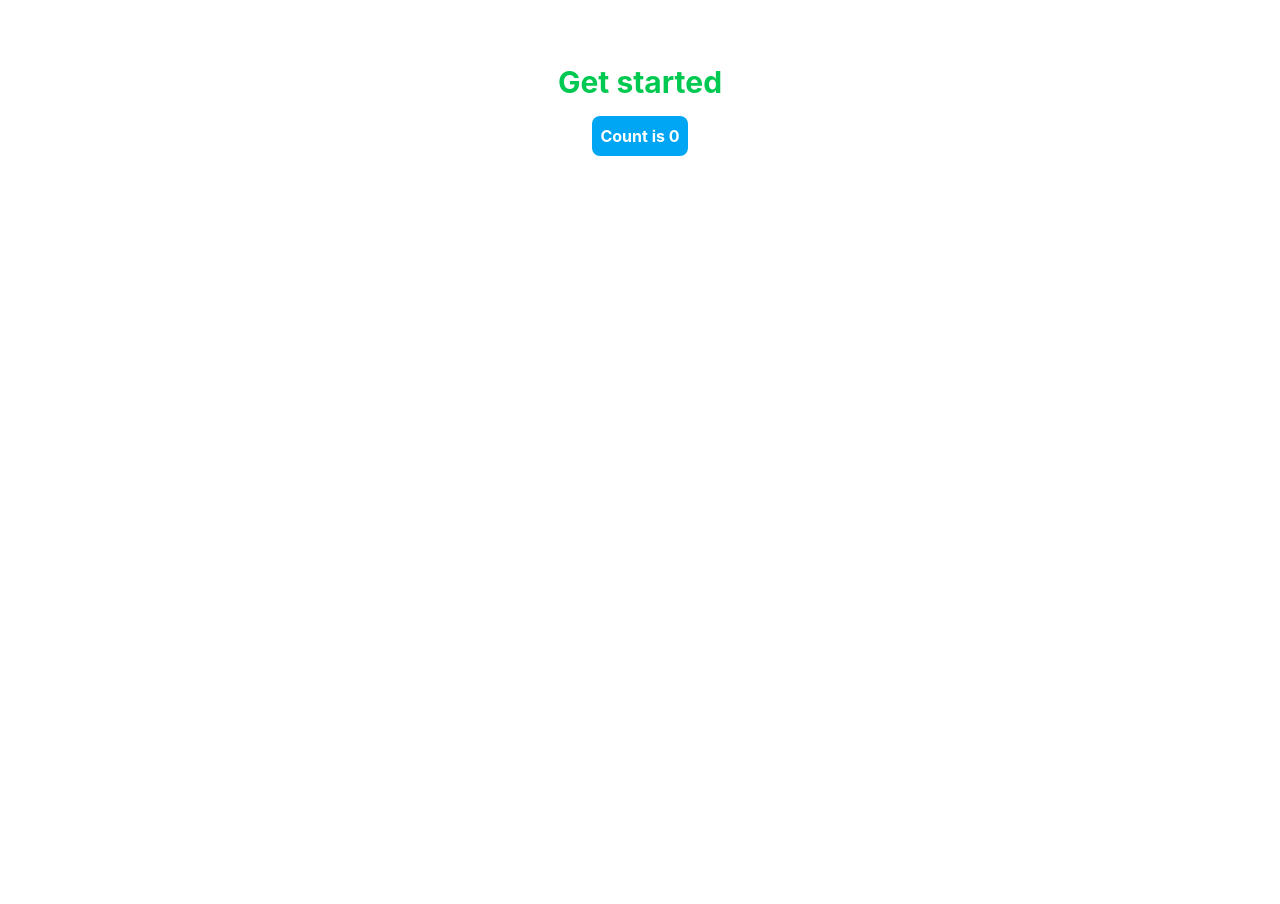
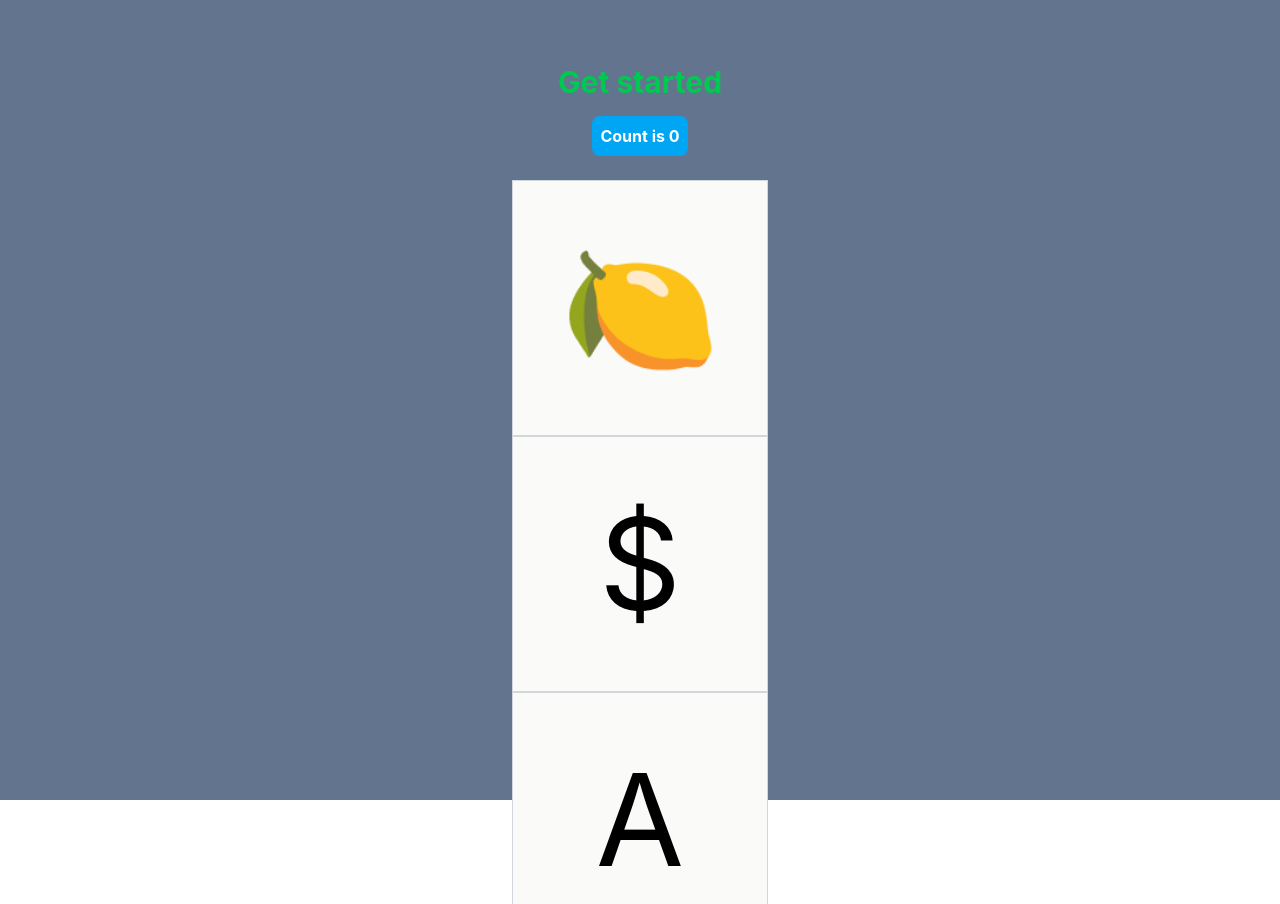
Before and after one commit to nwestallen/simple-slots, a React (Vite) app: page / in a window 1280 px wide. Shown: the top 904 px of the page. Before the commit the page ends 800 px from the top, so only its background shows below. Built offline with nearby package versions, Linux system fonts and the light colour scheme.

Commit message:
block & reel ui components

```diff
--- a/src/App.tsx
+++ b/src/App.tsx
@@ -1,12 +1,12 @@
 import { useState } from 'react'
-
+import { Reel } from './components/Reel'
 
 function App() {
   const [count, setCount] = useState(0)
 
   return (
-    <>
-        <div className="flex flex-col items-center mt-16">
+    <div className='bg-slate-500 h-screen'>
+        <div className="flex flex-col items-center pt-16">
           <h1 className="text-3xl font-bold text-green-500">
             Get started
             </h1>
@@ -16,8 +16,10 @@ function App() {
         >
           Count is {count}
         </button>
+        <br/>
+        <Reel blocks={["🍋","$", "A"]}/>
         </div>
-    </>
+    </div>
   )
 }
 
--- /dev/null
+++ b/src/components/Block.tsx
@@ -0,0 +1,14 @@
+
+export interface BlockProps {
+    symbol: string;
+}
+
+export const Block = ({symbol}: BlockProps) => {
+    return (
+        <div className="bg-stone-50 p-1 text-9xl w-3xs aspect-square flex items-center
+         justify-center border border-solid border-gray-300">
+            {symbol}
+            </div>
+    )
+
+}
--- /dev/null
+++ b/src/components/Reel.tsx
@@ -0,0 +1,15 @@
+import { Block } from "./Block"
+
+interface ReelProps {
+    blocks: string[]
+}
+
+export const Reel = ({blocks}: ReelProps) => {
+    return(
+        <div className="flex flex-col">
+            {blocks.map((block) => (
+                <Block symbol={block}/>
+            ))}
+        </div>
+    )
+}
```
